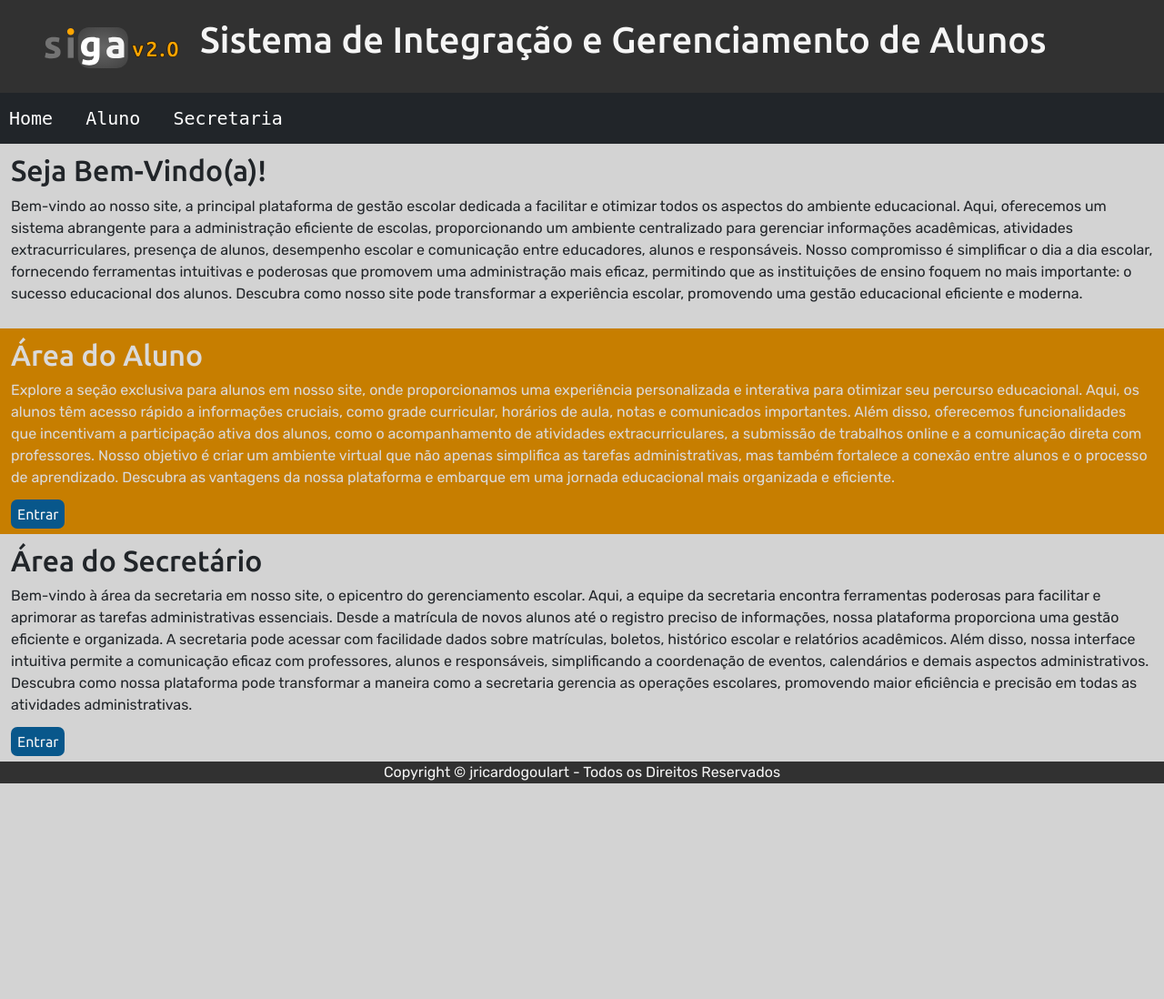
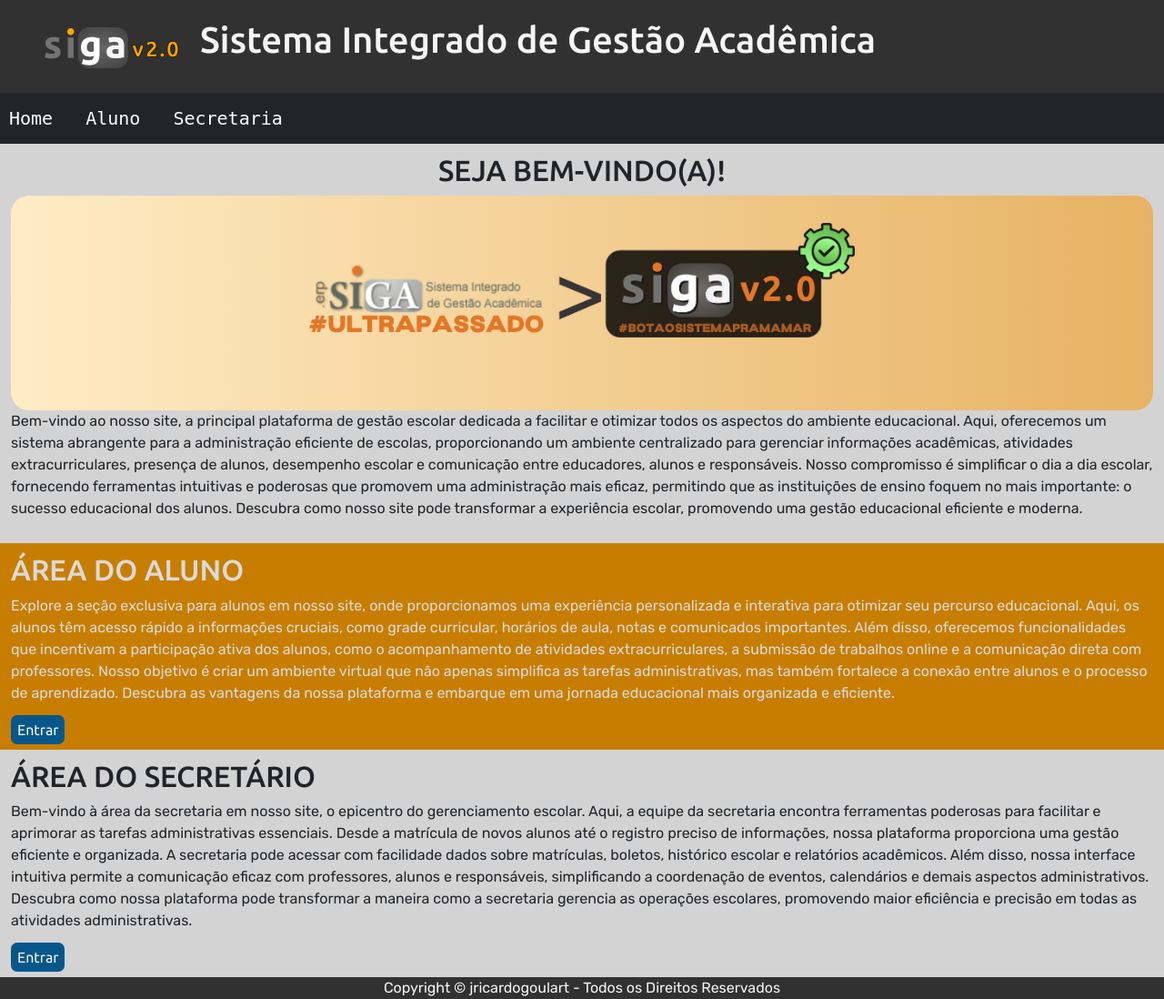
Before and after one commit to jricardogoulart/trabalho, a Python web app: template templates/index.html in a window 1280 px wide. Shown: the whole page at 91% size. Before the commit the page ends 861 px from the top, so only its background shows below. Run offline with Jinja, Linux system fonts and the light colour scheme; the template is opened without the code that fills it, so the values that code supplies are empty.

Commit message:
Simple Change

```diff
--- a/templates/index.html
+++ b/templates/index.html
@@ -73,11 +73,30 @@
             display: flex;
         }
 
+        section div{
+            background-image: linear-gradient(to right, rgb(255, 236, 197), rgb(231, 178, 99));
+            width: 100%;
+            border-radius: 20px;
+            display: flex;
+            justify-content: center;
+            padding: 30px 20px 80px 20px;
+        }
 
+        section div img{
+            width: 600px;
+        }
 
         section {
             padding: 10px;
 
+        }
+
+        section h2{
+            text-transform: uppercase;
+        }
+
+        section#home h2{
+            text-align: center;
         }
 
         section a{
@@ -116,7 +135,7 @@
 
     <header>
         <img src="siga2.0.svg" alt="Siga v2.0">
-        <h1>Sistema de Integração e Gerenciamento de Alunos</h1>
+        <h1>Sistema Integrado de Gestão Acadêmica</h1>
     </header>
     <nav class="navbar navbar-dark bg-dark justify-content-start pl-3">
         <a class="navbar-brand" href="#home">Home</a>
@@ -127,6 +146,7 @@
 
         <section id="home" class="container-fluid">
             <h2>Seja Bem-Vindo(a)!</h2>
+            <div><img src="home-img.png" alt="Imagem da Atualização do sistema"></div>
             <p>Bem-vindo ao nosso site, a principal plataforma de gestão escolar dedicada a facilitar e otimizar todos
                 os aspectos do ambiente educacional. Aqui, oferecemos um sistema abrangente para a administração
                 eficiente de escolas, proporcionando um ambiente centralizado para gerenciar informações acadêmicas,
@@ -135,6 +155,7 @@
                 intuitivas e poderosas que promovem uma administração mais eficaz, permitindo que as instituições de
                 ensino foquem no mais importante: o sucesso educacional dos alunos. Descubra como nosso site pode
                 transformar a experiência escolar, promovendo uma gestão educacional eficiente e moderna.</p>
+
             </section>
 
             <section id="aluno" class="container-fluid">
```
Also changed, not shown: templates/home-img.png (added).
